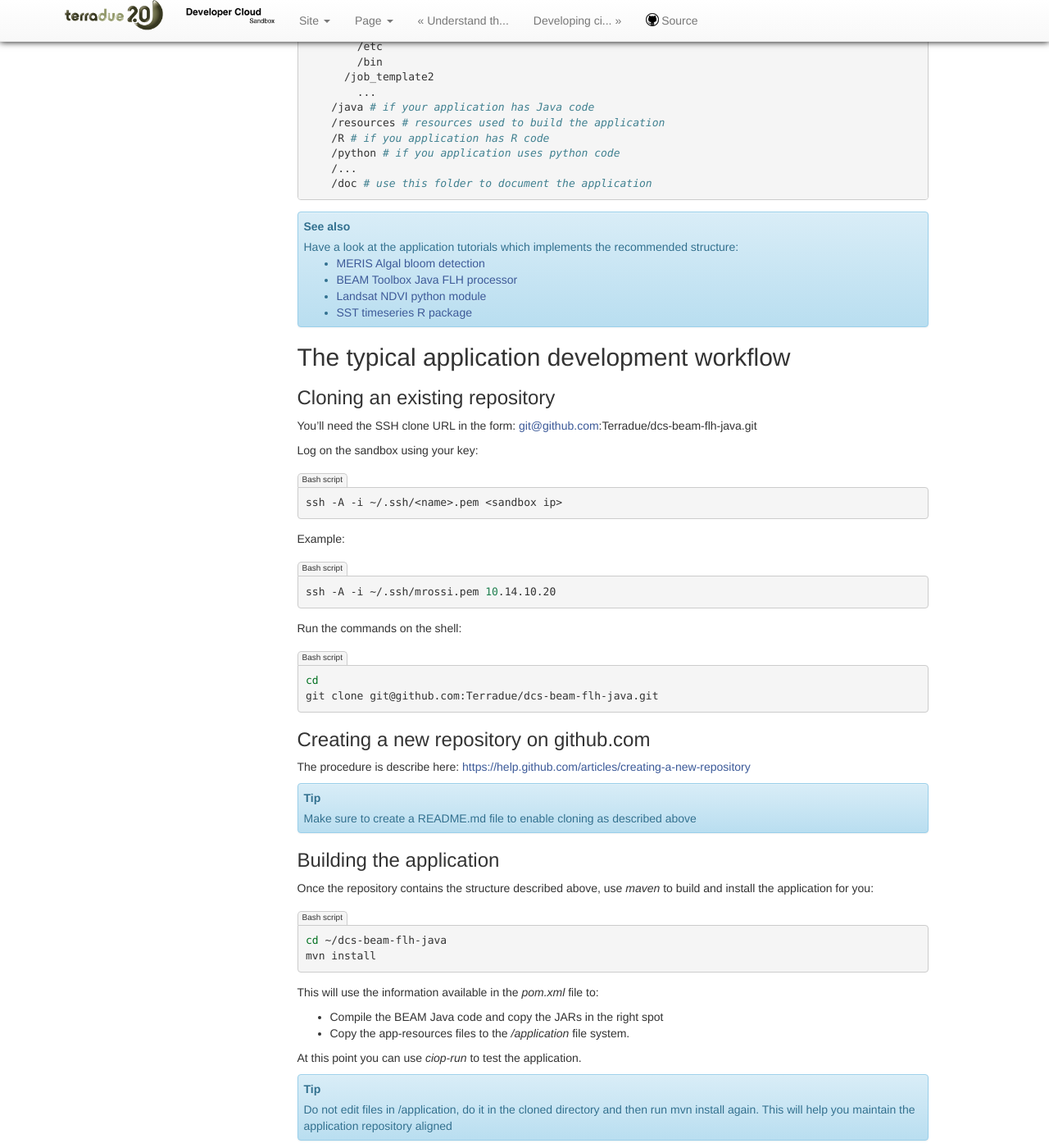
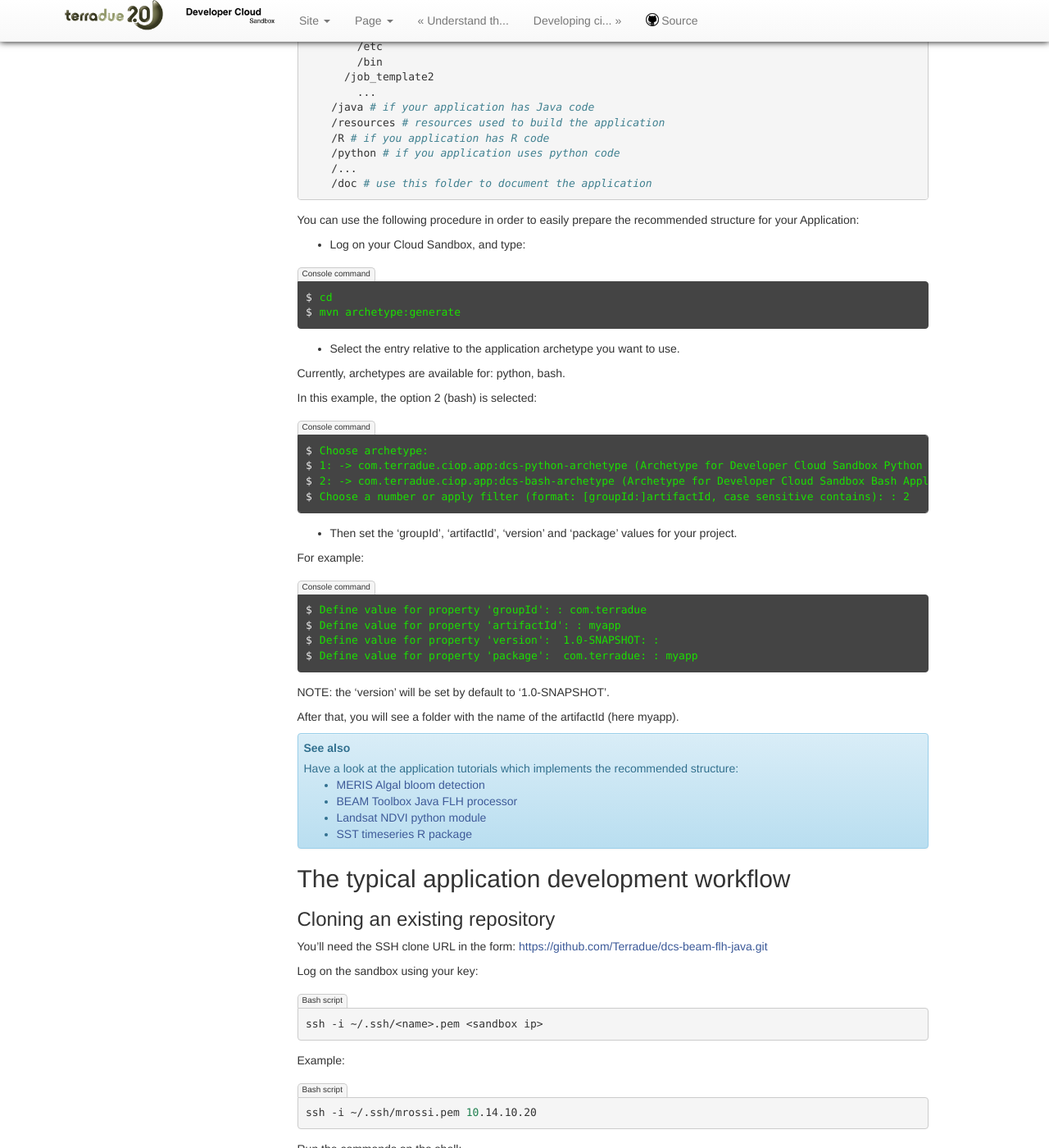
Before and after one commit to Terradue/doc-developer-sandbox, a Sphinx documentation site: the page built from source/start/github/index.rst, in a window 1280 px wide and 1400 px high, scrolled down 915 px. Shown: the whole window at 82% size. Built offline with Sphinx 7.4.7, drawn with Linux system fonts in a browser that asks for light colours; pages that are not in the unit, such as notebooks, are missing from menus; some of the changed text lies outside the part shown.

Commit message:
GitHub from Sandbox. This refs #9380

```diff
--- a/source/start/github/index.rst
+++ b/source/start/github/index.rst
@@ -54,6 +54,41 @@ The repository should follow the structure below:
       /...
       /doc # use this folder to document the application
 
+You can use the following procedure in order to easily prepare the recommended structure for your Application:
+
+* Log on your Cloud Sandbox, and type:
+
+.. code-block:: console
+
+  cd
+  mvn archetype:generate
+
+* Select the entry relative to the application archetype you want to use.
+Currently, archetypes are available for: python, bash.
+
+In this example, the option 2 (bash) is selected:
+
+.. code-block:: console
+
+  Choose archetype:
+  1: -> com.terradue.ciop.app:dcs-python-archetype (Archetype for Developer Cloud Sandbox Python Applications)
+  2: -> com.terradue.ciop.app:dcs-bash-archetype (Archetype for Developer Cloud Sandbox Bash Applications)
+  Choose a number or apply filter (format: [groupId:]artifactId, case sensitive contains): : 2
+
+* Then set the 'groupId', 'artifactId', 'version' and 'package' values for your project.
+For example:
+
+.. code-block:: console
+
+  Define value for property 'groupId': : com.terradue
+  Define value for property 'artifactId': : myapp
+  Define value for property 'version':  1.0-SNAPSHOT: :
+  Define value for property 'package':  com.terradue: : myapp
+
+NOTE: the 'version' will be set by default to '1.0-SNAPSHOT'.
+
+After that, you will see a folder with the name of the artifactId (here myapp).
+
 .. seealso::
 
   Have a look at the application tutorials which implements the recommended structure:
@@ -69,26 +104,29 @@ The typical application development workflow
 Cloning an existing repository
 ^^^^^^^^^^^^^^^^^^^^^^^^^^^^^^
 
-You'll need the SSH clone URL in the form: git@github.com:Terradue/dcs-beam-flh-java.git
+You'll need the SSH clone URL in the form: https://github.com/Terradue/dcs-beam-flh-java.git
 
 Log on the sandbox using your key:
 
 .. code-block:: bash
 
-  ssh -A -i ~/.ssh/<name>.pem <sandbox ip>
+  ssh -i ~/.ssh/<name>.pem <sandbox ip>
 
 Example:
 
 .. code-block:: bash
 
-  ssh -A -i ~/.ssh/mrossi.pem 10.14.10.20
+  ssh -i ~/.ssh/mrossi.pem 10.14.10.20
 
 Run the commands on the shell:
 
 .. code-block:: bash
 
   cd
-  git clone git@github.com:Terradue/dcs-beam-flh-java.git
+  git clone https://github.com/Terradue/dcs-beam-flh-java.git
+
+.. NOTE::
+    You will be interactively asked for your Github credentials for accessing private Github repositories.
 
 Creating a new repository on github.com
 ^^^^^^^^^^^^^^^^^^^^^^^^^^^^^^^^^^^^^^^
```
